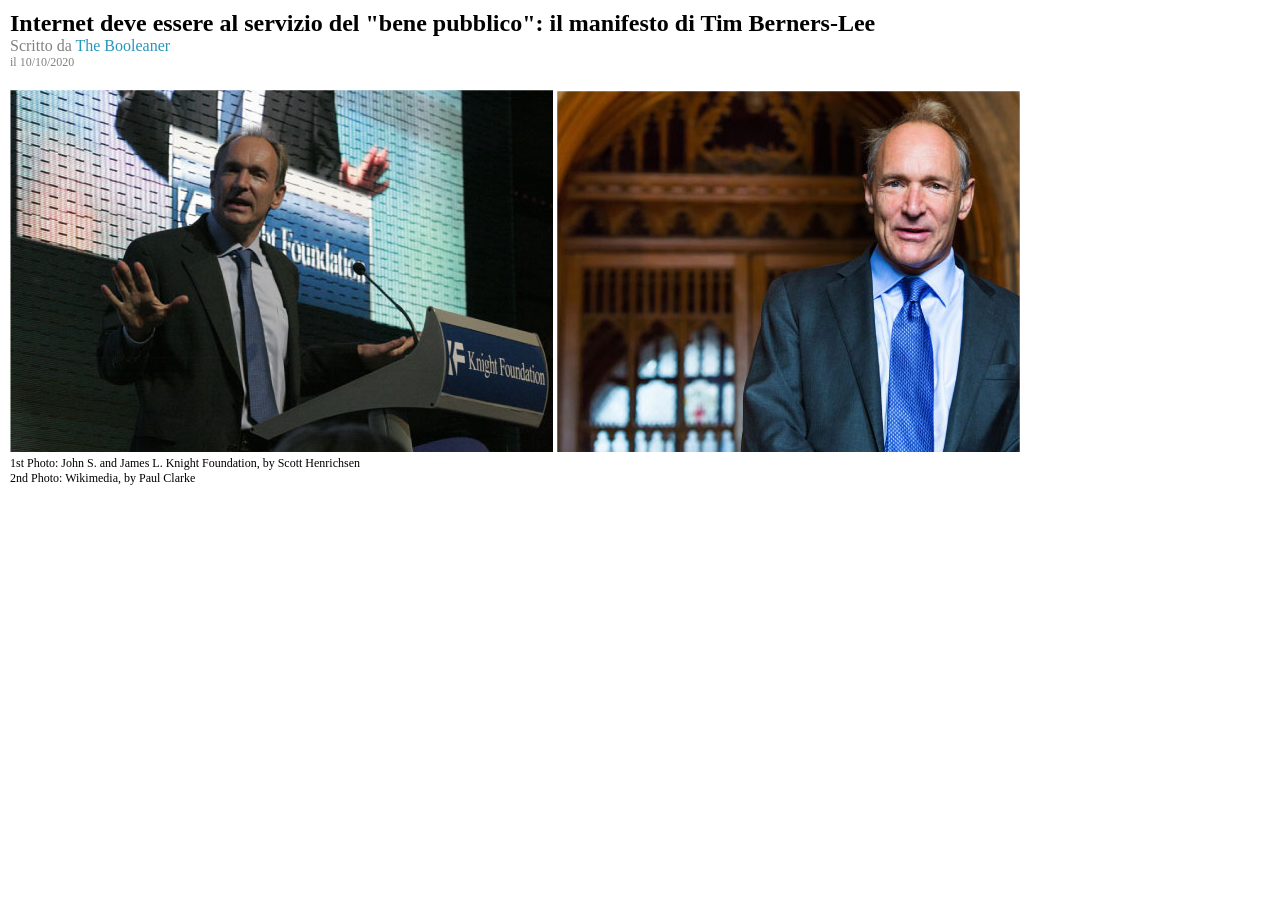
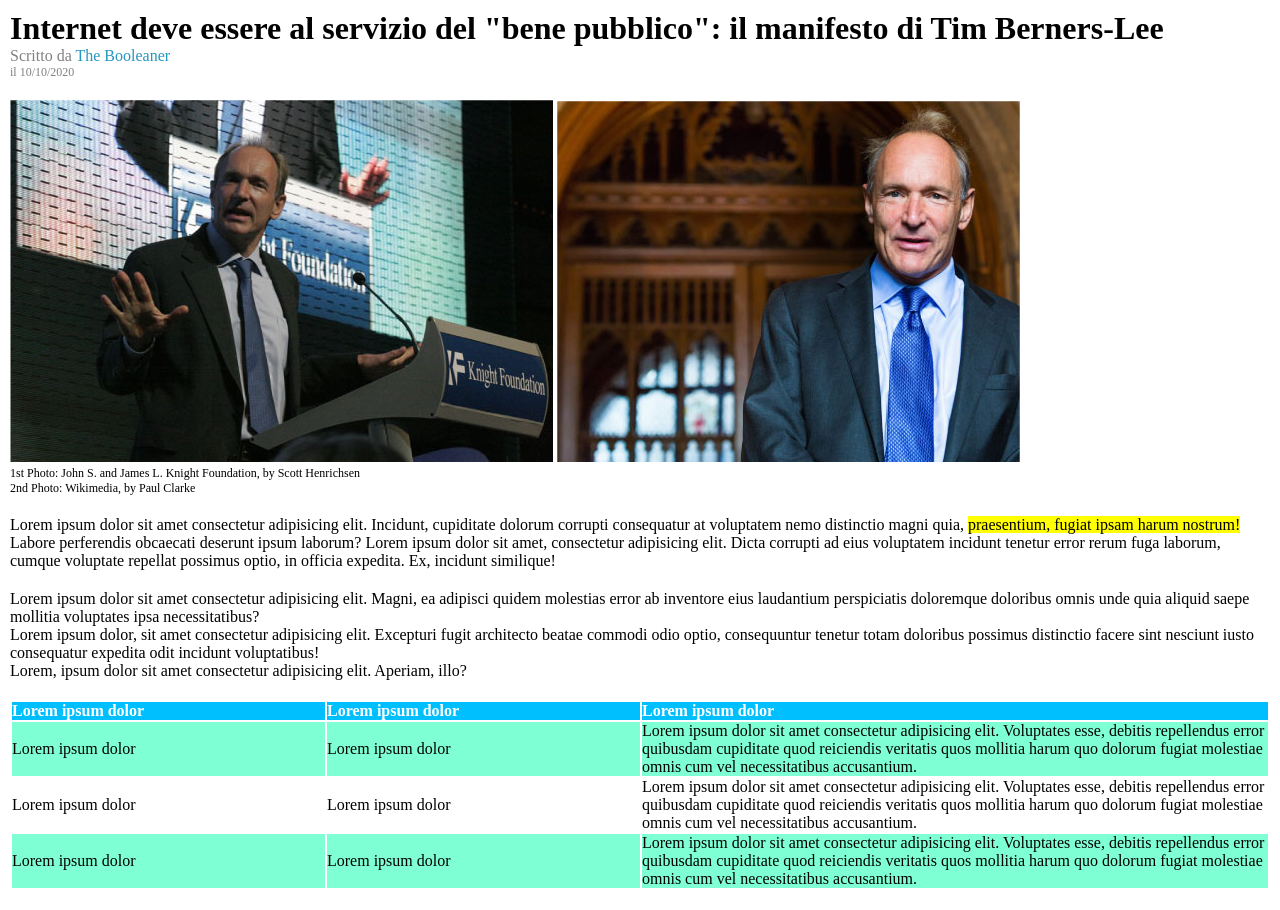
Before and after one commit to lucafranzoi98/html-css-booleaner, a plain HTML site: page index.html in a window 1280 px wide. Shown: the part 145-1055 px from the top of the page. Before the commit the page ends 800 px from the top, so only its background shows below. Drawn offline with Linux system fonts and the light colour scheme.

Commit message:
add 3 section
text, unordered list (problem not showing dots of the list) and table

```diff
--- a/css/style.css
+++ b/css/style.css
@@ -32,6 +32,28 @@ a{
     color: #2596be;
 }
 
-section{
+.section{
     margin-bottom: 20px;
 }
+
+.highlight{
+    background-color: yellow;
+}
+
+thead{
+    color: white;
+    background-color: deepskyblue;
+    text-align: left;
+}
+
+.small-cl{
+    width: 25%;
+}
+
+#large-cl{
+    width: 50%;
+}
+
+.row-bg{
+    background-color: aquamarine;
+}
--- a/index.html
+++ b/index.html
@@ -12,19 +12,61 @@
     </header>
 
     <main>
-        <section>
+        <div class="section">
             <h1>Internet deve essere al servizio del "bene pubblico": il manifesto di Tim Berners-Lee</h1>
             <div class="grey-text">Scritto da <a href="#">The Booleaner</a></div>
             <div class="grey-text description">il 10/10/2020</div>
-        </section>
+        </div>
 
-        <section>
+        <div class="section">
             <img src="img/tim-1.jpg" alt="Tim">
             <img src="img/tim-2.jpg" alt="Tim">
             <div class="description">1st Photo: John S. and James L. Knight Foundation, by Scott Henrichsen</div>
             <div class="description">2nd Photo: Wikimedia, by Paul Clarke</div>
-        </section>
+        </div>
+
+        <div class="section">
+            Lorem ipsum dolor sit amet consectetur adipisicing elit. Incidunt, cupiditate dolorum corrupti consequatur at voluptatem nemo distinctio magni quia, <span class="highlight">praesentium, fugiat ipsam harum nostrum!</span> Labore perferendis obcaecati deserunt ipsum laborum? Lorem ipsum dolor sit amet, consectetur adipisicing elit. Dicta corrupti ad eius voluptatem incidunt tenetur error rerum fuga laborum, cumque voluptate repellat possimus optio, in officia expedita. Ex, incidunt similique!
+        </div>
+
+        <div class="section">
+            <ul>
+                <li>Lorem ipsum dolor sit amet consectetur adipisicing elit. Magni, ea adipisci quidem molestias error ab inventore eius laudantium perspiciatis doloremque doloribus omnis unde quia aliquid saepe mollitia voluptates ipsa necessitatibus?</li>
+                <li>Lorem ipsum dolor, sit amet consectetur adipisicing elit. Excepturi fugit architecto beatae commodi odio optio, consequuntur tenetur totam doloribus possimus distinctio facere sint nesciunt iusto consequatur expedita odit incidunt voluptatibus!</li>
+                <li>Lorem, ipsum dolor sit amet consectetur adipisicing elit. Aperiam, illo?</li>
+            </ul>
+        </div>
+
+        <div class="section">
+            <table>
+                <thead>
+                    <tr>
+                        <th class="small-cl">Lorem ipsum dolor</th>
+                        <th class="small-cl">Lorem ipsum dolor</th>
+                        <th id="large-cl">Lorem ipsum dolor</th>
+                    </tr>
+                </thead>
+                <tbody>
+                    <tr class="row-bg">
+                        <td>Lorem ipsum dolor</td>
+                        <td>Lorem ipsum dolor</td>
+                        <td>Lorem ipsum dolor sit amet consectetur adipisicing elit. Voluptates esse, debitis repellendus error quibusdam cupiditate quod reiciendis veritatis quos mollitia harum quo dolorum fugiat molestiae omnis cum vel necessitatibus accusantium.</td>
+                    </tr>
+                    <tr>
+                        <td>Lorem ipsum dolor</td>
+                        <td>Lorem ipsum dolor</td>
+                        <td>Lorem ipsum dolor sit amet consectetur adipisicing elit. Voluptates esse, debitis repellendus error quibusdam cupiditate quod reiciendis veritatis quos mollitia harum quo dolorum fugiat molestiae omnis cum vel necessitatibus accusantium.</td>
+                    </tr>
+                    <tr class="row-bg">
+                        <td>Lorem ipsum dolor</td>
+                        <td>Lorem ipsum dolor</td>
+                        <td>Lorem ipsum dolor sit amet consectetur adipisicing elit. Voluptates esse, debitis repellendus error quibusdam cupiditate quod reiciendis veritatis quos mollitia harum quo dolorum fugiat molestiae omnis cum vel necessitatibus accusantium.</td>
+                    </tr>
+                </tbody>
+            </table>
+        </div>
     </main>
+
     <footer></footer>
 </body>
 </html>
```
